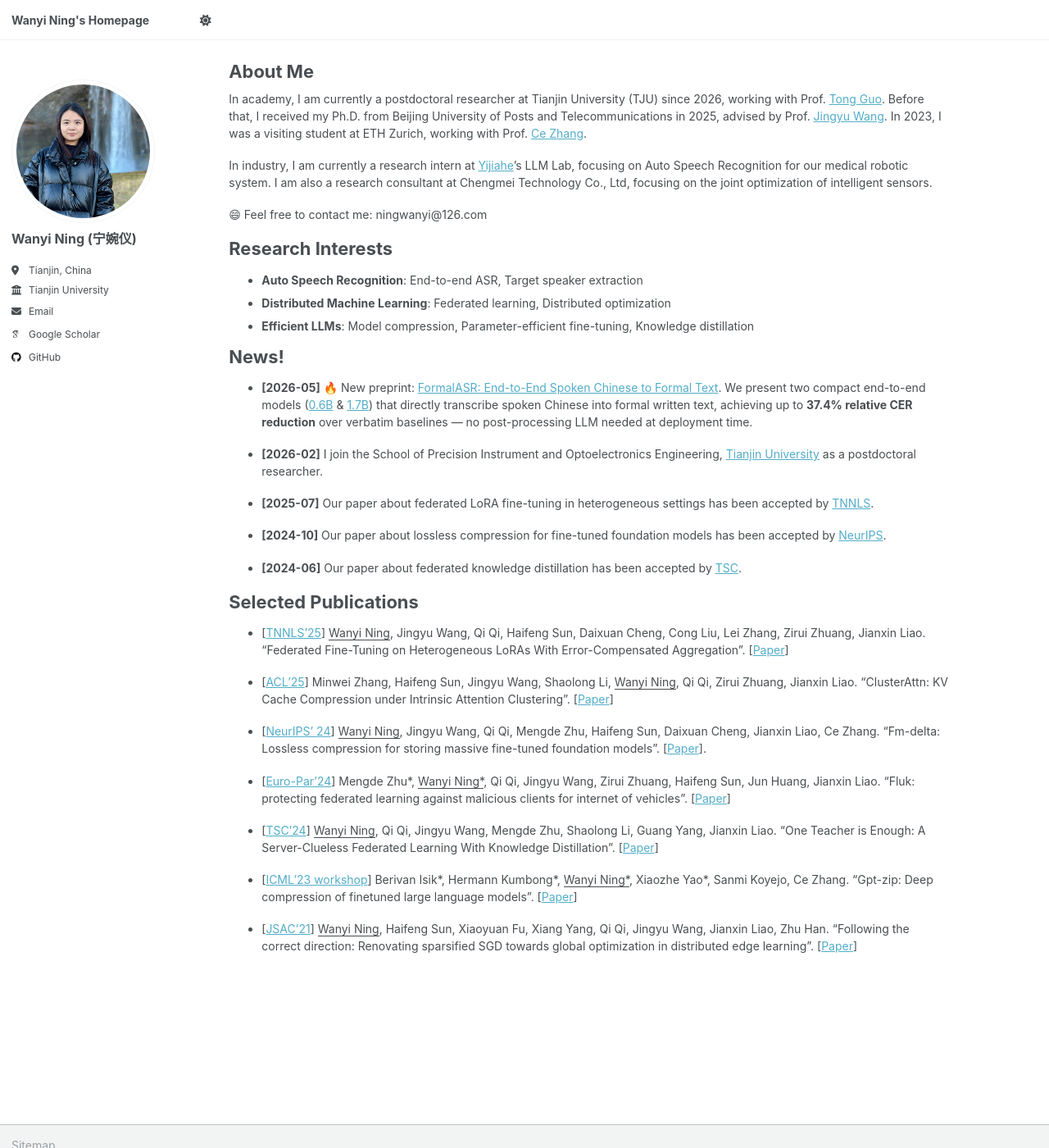
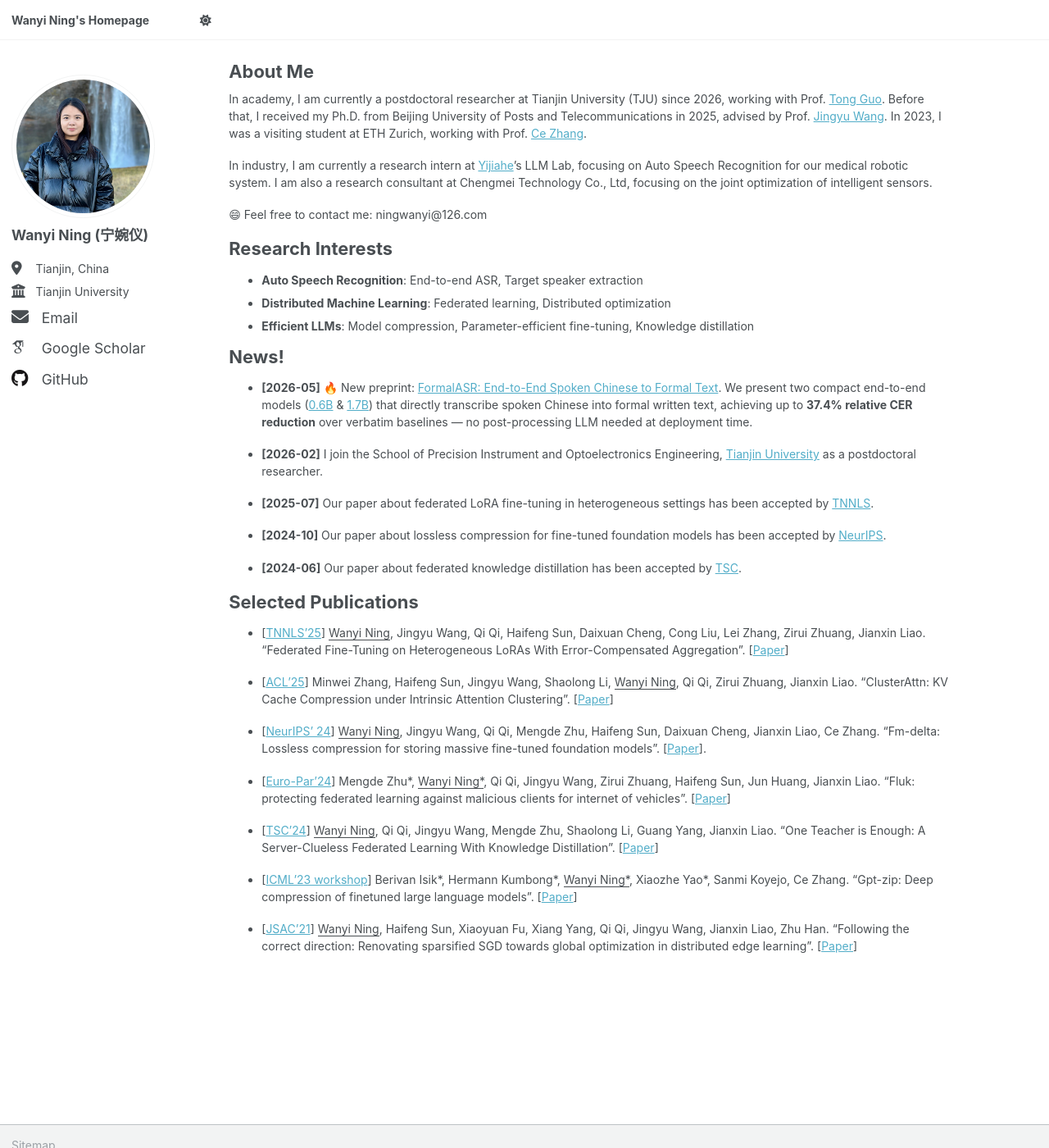
Before and after one commit to ningwanyi/ningwanyi.github.io, a Jekyll site: the page built from _pages/about.md, in a window 1280 px wide and 1400 px high. Shown: the whole window at 82% size. Built offline with Jekyll 4.4.1, drawn with Linux system fonts in a browser that asks for light colours; some web fonts are replaced; a script that is not in the unit is left out.

Commit message:
update Aboutme

```diff
--- a/_sass/layout/_sidebar.scss
+++ b/_sass/layout/_sidebar.scss
@@ -9,7 +9,6 @@
 .sidebar {
   -webkit-transform: translate3d(0, 0 , 0);
           transform: translate3d(0, 0 , 0);
-  font-size: 16px; /* 保持侧边栏字体大小不受全局缩小影响 */
 
   @include clearfix();
   margin-bottom: 1em;
@@ -52,7 +51,7 @@
 
   p, li {
     font-family: $sans-serif;
-    font-size: $type-size-6;
+    font-size: $type-size-5;
     line-height: 1.5;
   }
 
@@ -130,7 +129,7 @@
 }
 .sidebar .author__name {
   font-family: $sans-serif;
-  font-size: $type-size-5;
+  font-size: $type-size-4;
 }
 
 .sidebar .author__desktop {
@@ -248,6 +247,10 @@
     white-space: nowrap;
   }
 
+  i {
+    font-size: 1.2em;
+  }
+
   a {
     display: block;
     margin-bottom: 5px;
@@ -255,7 +258,7 @@
     padding-top: 2px;
     padding-bottom: 2px;
     color: inherit;
-    font-size: $type-size-5;
+    font-size: $type-size-4;
     text-decoration: none;
 
     &:hover {
```
